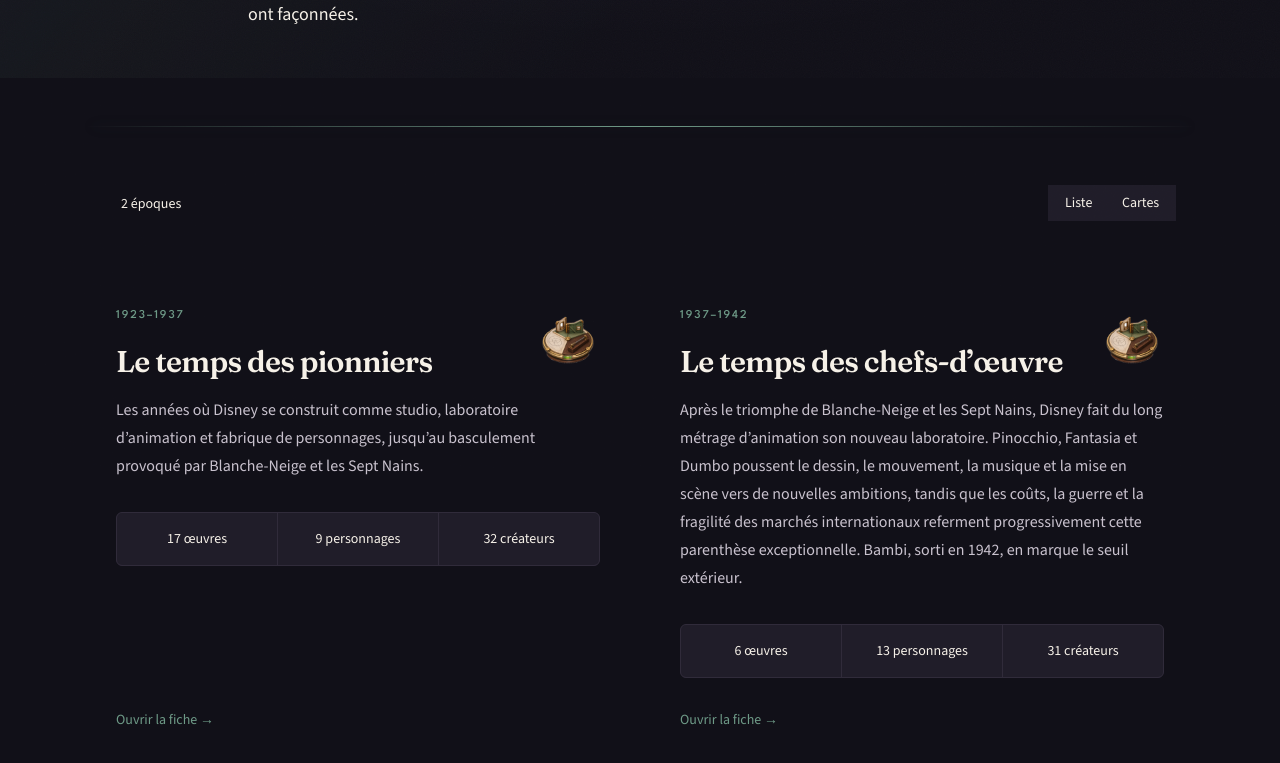
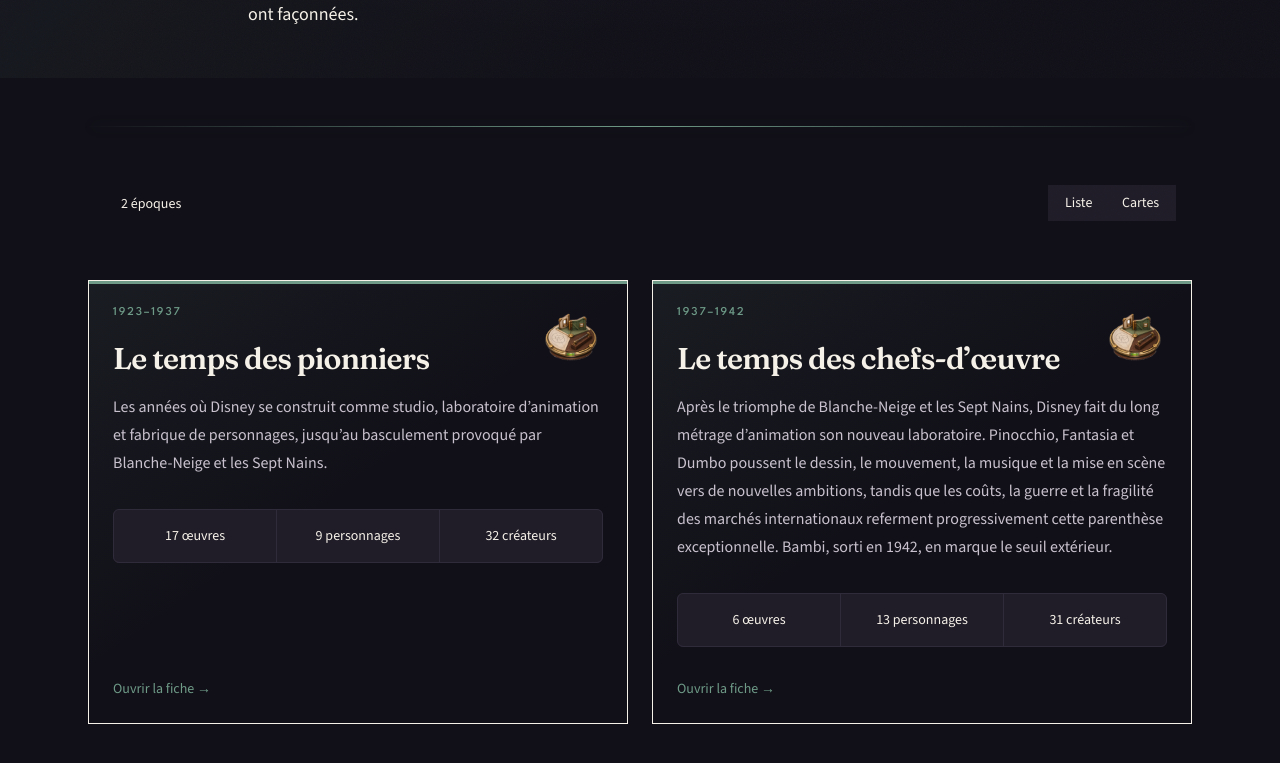
Before and after one commit to iamjulienjulien/ledisneyiste-codex, a Next.js app: page /epoques in a window 1280 px wide. Shown: the part 329-1092 px from the top of the page. Built offline with nearby package versions, Linux system fonts and the light colour scheme.

Commit message:
🎨 Mise en scène > Les cartes métier entrent dans les Décors de Pixie > 🐭 Julien

```diff
--- a/src/components/codex/CodexCreateurCard/CodexCreateurCard.module.css
+++ b/src/components/codex/CodexCreateurCard/CodexCreateurCard.module.css
@@ -1,41 +1,8 @@
 .root {
-    --codex-card-color: var(--color-famille-createurs);
-    position: relative;
     display: flex;
     min-height: 100%;
-    overflow: hidden;
-    border: 1px solid var(--color-line);
-    border-radius: var(--radius-medium);
     flex-direction: column;
     color: inherit;
-    background:
-        linear-gradient(var(--codex-card-color), var(--codex-card-color)) top /
-            100% 0.2rem no-repeat,
-        linear-gradient(
-            145deg,
-            color-mix(in srgb, var(--codex-card-color) 7%, transparent),
-            transparent 46%
-        ),
-        var(--color-surface);
-    box-shadow: var(--shadow-soft);
-    text-decoration: none;
-    transition:
-        border-color 180ms ease,
-        transform 180ms ease;
-}
-
-.root:hover {
-    border-color: color-mix(
-        in srgb,
-        var(--codex-card-color) 55%,
-        var(--color-line)
-    );
-    transform: translateY(-0.2rem);
-}
-
-.root:focus-visible {
-    outline: 2px solid var(--color-focus);
-    outline-offset: 3px;
 }
 
 .recompenses {
--- a/src/components/codex/CodexEpoqueCard/CodexEpoqueCard.module.css
+++ b/src/components/codex/CodexEpoqueCard/CodexEpoqueCard.module.css
@@ -1,39 +1,6 @@
 .root {
-    --codex-card-color: var(--color-famille-epoques);
-    position: relative;
     display: flex;
     min-height: 100%;
-    overflow: hidden;
-    border: 1px solid var(--color-line);
-    border-radius: var(--radius-medium);
     flex-direction: column;
     color: inherit;
-    background:
-        linear-gradient(var(--codex-card-color), var(--codex-card-color)) top /
-            100% 0.2rem no-repeat,
-        linear-gradient(
-            145deg,
-            color-mix(in srgb, var(--codex-card-color) 7%, transparent),
-            transparent 46%
-        ),
-        var(--color-surface);
-    box-shadow: var(--shadow-soft);
-    text-decoration: none;
-    transition:
-        border-color 180ms ease,
-        transform 180ms ease;
 }
-
-.root:hover {
-    border-color: color-mix(
-        in srgb,
-        var(--codex-card-color) 55%,
-        var(--color-line)
-    );
-    transform: translateY(-0.2rem);
-}
-
-.root:focus-visible {
-    outline: 2px solid var(--color-focus);
-    outline-offset: 3px;
-}
--- a/src/components/codex/CodexEpoqueCard/CodexEpoqueCard.tsx
+++ b/src/components/codex/CodexEpoqueCard/CodexEpoqueCard.tsx
@@ -1,3 +1,4 @@
+import { PixieCard } from "@/components/ui/PixieCard";
 import { PixieLink } from "@/components/ui/PixieLink";
 import { PixieSymbol } from "@/components/ui/PixieSymbol";
 import { formatDateHistorique } from "@/lib/date";
@@ -14,11 +15,18 @@ export function CodexEpoqueCard({
     nombres,
 }: CodexEpoqueCardProps) {
     return (
+        <PixieCard
+            asChild
+            variant="accent"
+            color="vert-cellulo"
+            padding="md"
+            effect="projector"
+        >
             <PixieLink
                 href={`/epoques/${epoque.slug}`}
                 variant="surface"
                 color="vert-cellulo"
-            className={`${styles.root} codex-projector group p-6 sm:p-7`}
+                className={`${styles.root} group`}
             >
                 <div className="flex items-start justify-between gap-5">
                     <div className="min-w-0">
@@ -43,7 +51,9 @@ export function CodexEpoqueCard({
                     />
                 </div>
 
-            <p className="mt-4 leading-7 text-ink-soft">{fiche.description}</p>
+                <p className="mt-4 leading-7 text-ink-soft">
+                    {fiche.description}
+                </p>
 
                 <ul
                     aria-label="Éléments reliés"
@@ -53,7 +63,11 @@ export function CodexEpoqueCard({
                         {getLabel(nombres.oeuvres, "œuvre", "œuvres")}
                     </li>
                     <li className="bg-surface-muted px-3 py-4 text-sm text-ink">
-                    {getLabel(nombres.personnages, "personnage", "personnages")}
+                        {getLabel(
+                            nombres.personnages,
+                            "personnage",
+                            "personnages",
+                        )}
                     </li>
                     <li className="bg-surface-muted px-3 py-4 text-sm text-ink">
                         {getLabel(nombres.createurs, "créateur", "créateurs")}
@@ -64,5 +78,6 @@ export function CodexEpoqueCard({
                     Ouvrir la fiche →
                 </span>
             </PixieLink>
+        </PixieCard>
     );
 }
--- a/src/components/codex/CodexOeuvreCard/CodexOeuvreCard.module.css
+++ b/src/components/codex/CodexOeuvreCard/CodexOeuvreCard.module.css
@@ -1,41 +1,8 @@
 .root {
-    --codex-card-color: var(--color-famille-oeuvres);
-    position: relative;
     display: flex;
     min-height: 100%;
-    overflow: hidden;
-    border: 1px solid var(--color-line);
-    border-radius: var(--radius-medium);
     flex-direction: column;
     color: inherit;
-    background:
-        linear-gradient(var(--codex-card-color), var(--codex-card-color)) top /
-            100% 0.2rem no-repeat,
-        linear-gradient(
-            145deg,
-            color-mix(in srgb, var(--codex-card-color) 7%, transparent),
-            transparent 46%
-        ),
-        var(--color-surface);
-    box-shadow: var(--shadow-soft);
-    text-decoration: none;
-    transition:
-        border-color 180ms ease,
-        transform 180ms ease;
-}
-
-.root:hover {
-    border-color: color-mix(
-        in srgb,
-        var(--codex-card-color) 55%,
-        var(--color-line)
-    );
-    transform: translateY(-0.2rem);
-}
-
-.root:focus-visible {
-    outline: 2px solid var(--color-focus);
-    outline-offset: 3px;
 }
 
 .recompensesBoundary {
--- a/src/components/codex/CodexOeuvreCard/CodexOeuvreCard.tsx
+++ b/src/components/codex/CodexOeuvreCard/CodexOeuvreCard.tsx
@@ -1,4 +1,5 @@
 import { PixieBadge } from "@/components/ui/PixieBadge";
+import { PixieCard } from "@/components/ui/PixieCard";
 import { PixieLink } from "@/components/ui/PixieLink";
 import { PixieSeparator } from "@/components/ui/PixieSeparator";
 import { PixieSymbol } from "@/components/ui/PixieSymbol";
@@ -12,11 +13,18 @@ export function CodexOeuvreCard({
     recompenses,
 }: CodexOeuvreCardProps) {
     return (
+        <PixieCard
+            asChild
+            variant="accent"
+            color="gouache"
+            padding="md"
+            effect="projector"
+        >
             <PixieLink
                 href={`/oeuvres/${oeuvre.slug}`}
                 variant="surface"
                 color="gouache"
-            className={`${styles.root} codex-projector group p-6 sm:p-7`}
+                className={`${styles.root} group`}
             >
                 <div className="flex items-start justify-between gap-5">
                     <div className="min-w-0">
@@ -41,7 +49,9 @@ export function CodexOeuvreCard({
                     />
                 </div>
 
-            <p className="mt-3 leading-7 text-ink-soft">{oeuvre.sousTitre}</p>
+                <p className="mt-3 leading-7 text-ink-soft">
+                    {oeuvre.sousTitre}
+                </p>
 
                 <div className="mt-8 mb-5">
                     <PixieSeparator
@@ -66,7 +76,9 @@ export function CodexOeuvreCard({
                         <dt className="text-xs font-eyebrow uppercase tracking-[0.14em] text-muted">
                             Format
                         </dt>
-                    <dd className="mt-2 text-sm text-ink">{fiche.format}</dd>
+                        <dd className="mt-2 text-sm text-ink">
+                            {fiche.format}
+                        </dd>
                     </div>
                 </dl>
 
@@ -130,7 +142,9 @@ export function CodexOeuvreCard({
                                             size="sm"
                                         />
 
-                                    <span className={styles.recompenseLabel}>
+                                        <span
+                                            className={styles.recompenseLabel}
+                                        >
                                             {recompense.categorie ??
                                                 recompense.motif}
                                         </span>
@@ -145,5 +159,6 @@ export function CodexOeuvreCard({
                     Ouvrir la fiche →
                 </span>
             </PixieLink>
+        </PixieCard>
     );
 }
--- a/src/components/codex/CodexPersonnageCard/CodexPersonnageCard.module.css
+++ b/src/components/codex/CodexPersonnageCard/CodexPersonnageCard.module.css
@@ -1,39 +1,6 @@
 .root {
-    --codex-card-color: var(--color-famille-personnages);
-    position: relative;
     display: flex;
     min-height: 100%;
-    overflow: hidden;
-    border: 1px solid var(--color-line);
-    border-radius: var(--radius-medium);
     flex-direction: column;
     color: inherit;
-    background:
-        linear-gradient(var(--codex-card-color), var(--codex-card-color)) top /
-            100% 0.2rem no-repeat,
-        linear-gradient(
-            145deg,
-            color-mix(in srgb, var(--codex-card-color) 7%, transparent),
-            transparent 46%
-        ),
-        var(--color-surface);
-    box-shadow: var(--shadow-soft);
-    text-decoration: none;
-    transition:
-        border-color 180ms ease,
-        transform 180ms ease;
 }
-
-.root:hover {
-    border-color: color-mix(
-        in srgb,
-        var(--codex-card-color) 55%,
-        var(--color-line)
-    );
-    transform: translateY(-0.2rem);
-}
-
-.root:focus-visible {
-    outline: 2px solid var(--color-focus);
-    outline-offset: 3px;
-}
--- a/src/components/codex/CodexPersonnageCard/CodexPersonnageCard.tsx
+++ b/src/components/codex/CodexPersonnageCard/CodexPersonnageCard.tsx
@@ -1,4 +1,5 @@
 import { PixieBadge } from "@/components/ui/PixieBadge";
+import { PixieCard } from "@/components/ui/PixieCard";
 import { PixieLink } from "@/components/ui/PixieLink";
 import { PixieSeparator } from "@/components/ui/PixieSeparator";
 import { PixieSymbol } from "@/components/ui/PixieSymbol";
@@ -11,11 +12,18 @@ export function CodexPersonnageCard({
     fiche,
 }: CodexPersonnageCardProps) {
     return (
+        <PixieCard
+            asChild
+            variant="accent"
+            color="rouge-crayon"
+            padding="md"
+            effect="projector"
+        >
             <PixieLink
                 href={`/personnages/${personnage.slug}`}
                 variant="surface"
                 color="rouge-crayon"
-            className={`${styles.root} codex-projector group p-6 sm:p-7`}
+                className={`${styles.root} group`}
             >
                 <div className="flex items-start justify-between gap-5">
                     <div className="min-w-0">
@@ -68,7 +76,9 @@ export function CodexPersonnageCard({
                         <dt className="text-xs font-eyebrow uppercase tracking-[0.14em] text-muted">
                             Espèce
                         </dt>
-                    <dd className="mt-2 text-sm text-ink">{fiche.espece}</dd>
+                        <dd className="mt-2 text-sm text-ink">
+                            {fiche.espece}
+                        </dd>
                     </div>
                     <div>
                         <dt className="text-xs font-eyebrow uppercase tracking-[0.14em] text-muted">
@@ -89,5 +99,6 @@ export function CodexPersonnageCard({
                     Ouvrir la fiche →
                 </span>
             </PixieLink>
+        </PixieCard>
     );
 }
--- a/src/components/ui/PixieCard/PixieCard.module.css
+++ b/src/components/ui/PixieCard/PixieCard.module.css
@@ -272,6 +272,10 @@
         transform 850ms cubic-bezier(0.22, 1, 0.36, 1);
 }
 
+.effectProjector {
+    --pixie-link-surface-hover-shadow: var(--card-effect-shadow);
+}
+
 .effectProjector:is(
     :focus-visible,
     :focus-within,
```
Also changed, not shown: src/components/codex/CodexCreateurCard/CodexCreateurCard.tsx (+25 -7 lines). Lines whose indentation alone changed are shown as unchanged.
